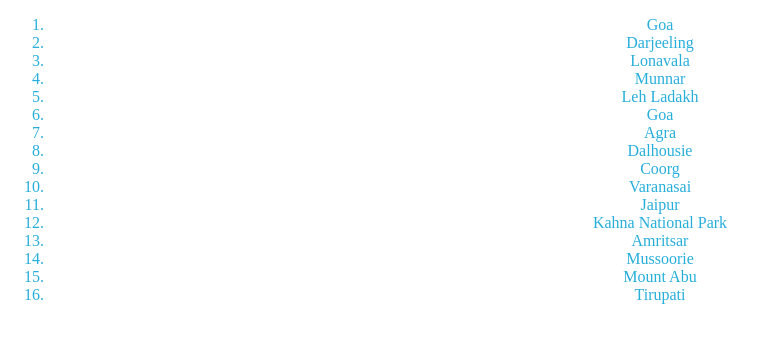
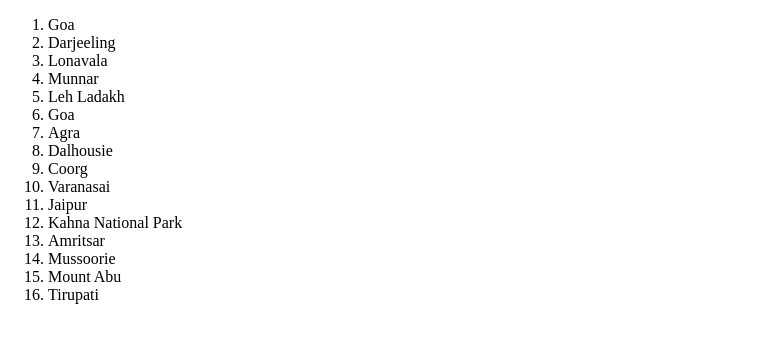
Before and after one commit to AnuragS01/React-will-you-be-my-valentine---Holiday-List-React, a React app: page / in a window 1280 px wide. Shown: the top 342 px of the page, without its empty margins (0-764 px from the left). Built offline with nearby package versions, Linux system fonts and the light colour scheme.

Commit message:
changes saved

```diff
--- a/src/components/App.js
+++ b/src/components/App.js
@@ -32,12 +32,12 @@
     { name: 'Mussoorie', country: 'India' },
     { name: 'Mount Abu', country: 'India' },
     { name: 'Tirupati', country: 'India' },
-    ]
+    ];
 
     const cities = cityList.filter(countries => countries.country === "India");
 
     const newCities = cities.map(newCityList =>
-      <li key={newCityList.name}>{newCityList.name}</li>);
+      <li key="`Location${newCities.indexOf + 1}`">{newCityList.name}</li>);
 
     return (
       <div id="main">
--- a/src/styles/App.css
+++ b/src/styles/App.css
@@ -1,4 +1,4 @@
-ol {
+h1 {
     color: #27aedb;
     text-align: center;
 }
```
